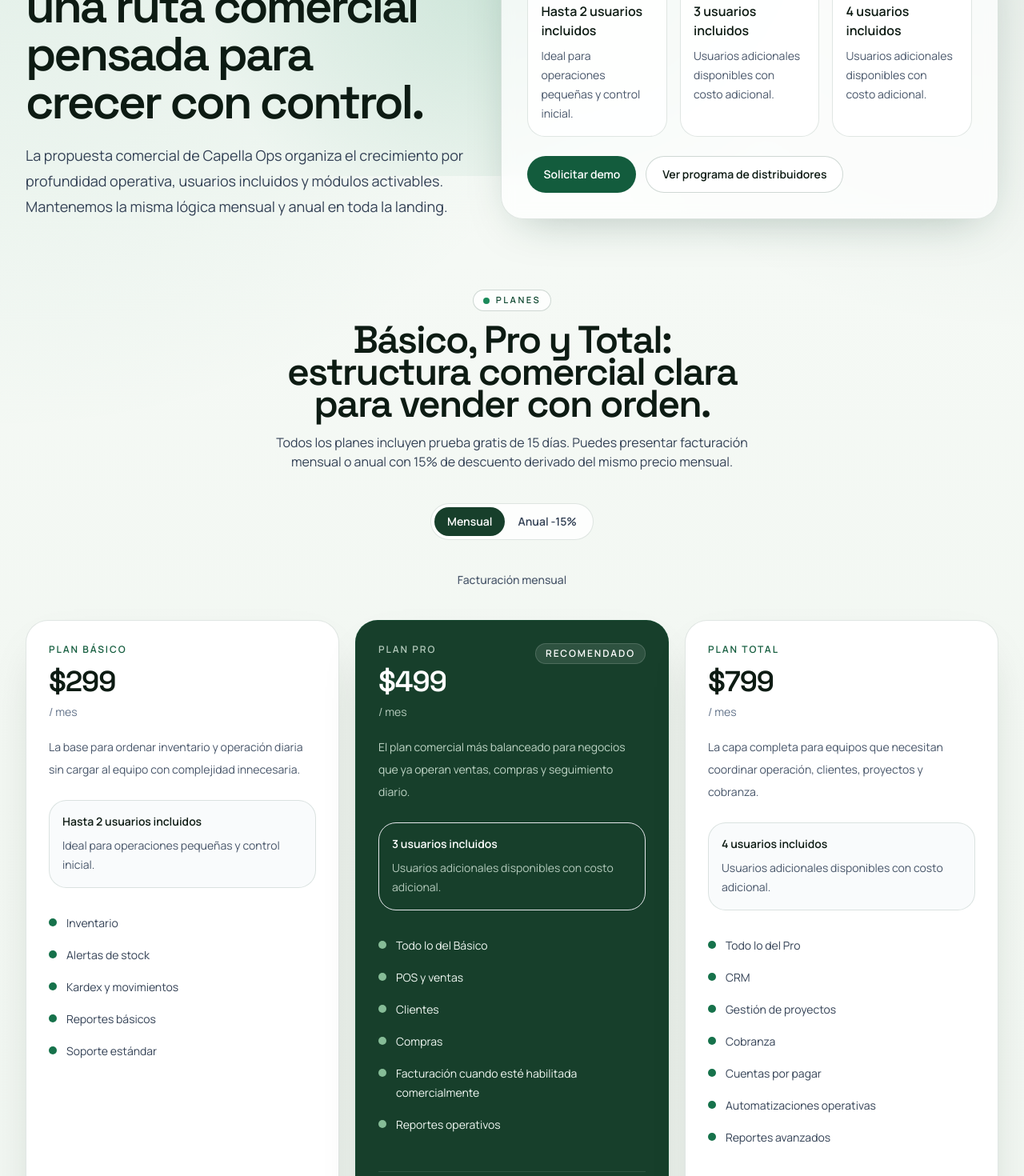
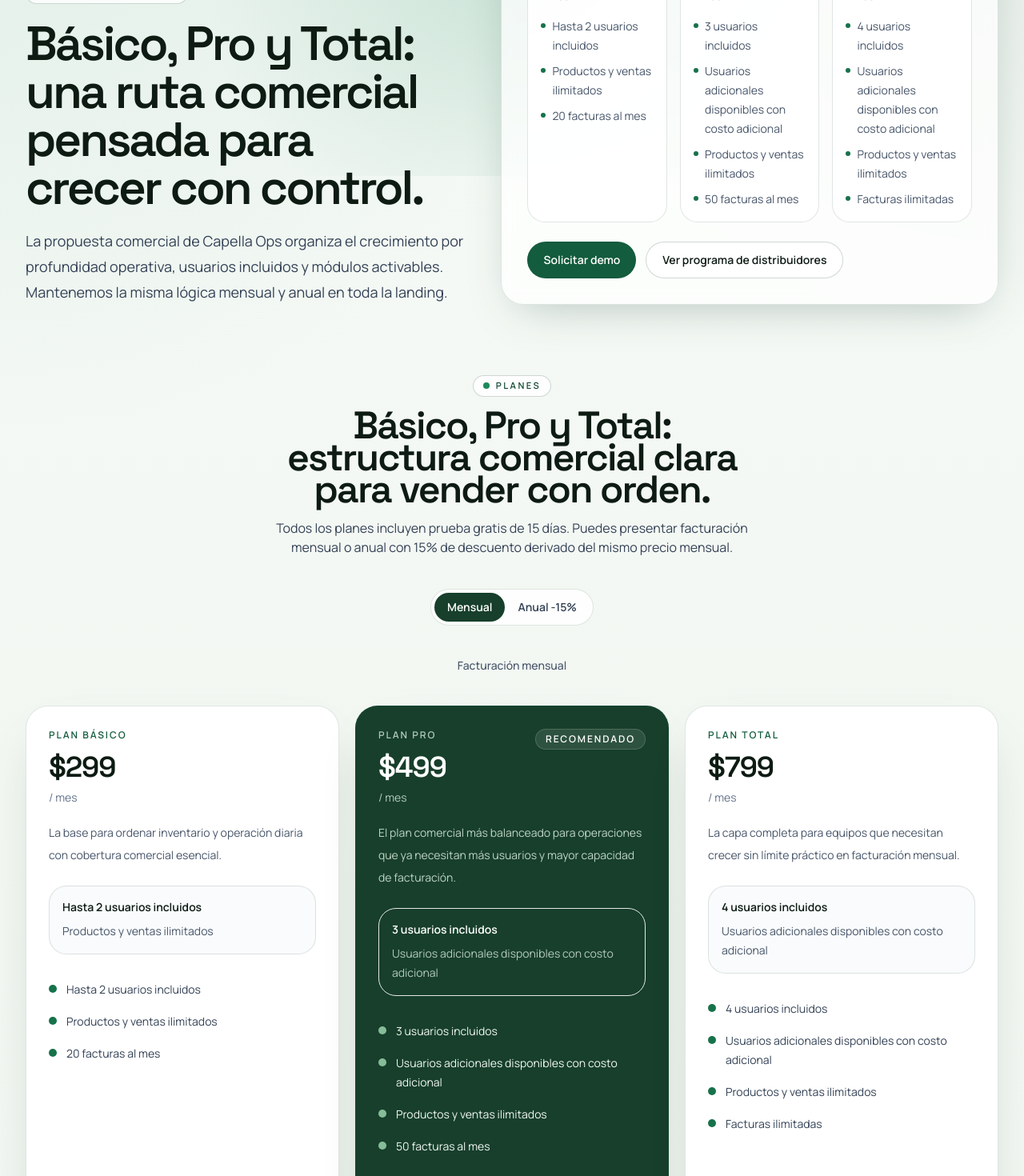
Before and after one commit to Asteroide97/capella-ops-landing, a Next.js app: page /planes in a window 1280 px wide. Shown: the part 320-1790 px from the top of the page at 80% size. Built offline with nearby package versions, Linux system fonts and the light colour scheme.

Commit message:
Update plan limits and billing features

```diff
--- a/src/app/planes/page.tsx
+++ b/src/app/planes/page.tsx
@@ -11,6 +11,14 @@
   description:
     "Consulta los planes Básico, Pro y Total de Capella Ops, con usuarios incluidos, módulos comerciales y descuento anual derivado del precio mensual."
 };
+
+function formatMoney(value: number) {
+  return new Intl.NumberFormat("es-MX", {
+    style: "currency",
+    currency: "MXN",
+    maximumFractionDigits: 0
+  }).format(value);
+}
 
 export default function PlansPage() {
   return (
@@ -33,8 +41,16 @@
               {pricingPlans.map((plan) => (
                 <div key={plan.name} className="rounded-[22px] border border-[color:var(--line)] bg-white/85 p-4">
                   <p className="text-xs font-semibold uppercase tracking-[0.18em] text-green-700">Plan {plan.name}</p>
-                  <p className="mt-3 text-base font-semibold text-ink">{plan.includedUsers}</p>
-                  <p className="mt-2 text-sm leading-6 text-slate-600">{plan.extraUsers}</p>
+                  <p className="mt-3 text-2xl font-semibold text-ink">{formatMoney(plan.monthlyPrice)}</p>
+                  <p className="mt-1 text-sm text-slate-500">/ mes</p>
+                  <ul className="mt-4 space-y-2 text-sm leading-6 text-slate-600">
+                    {plan.features.map((feature) => (
+                      <li key={feature} className="flex items-start gap-2">
+                        <span className="mt-2 h-1.5 w-1.5 shrink-0 rounded-full bg-green-600" />
+                        <span>{feature}</span>
+                      </li>
+                    ))}
+                  </ul>
                 </div>
               ))}
             </div>
--- a/src/lib/site.ts
+++ b/src/lib/site.ts
@@ -74,14 +74,12 @@
     monthlyPrice: 299,
     highlighted: false,
     includedUsers: "Hasta 2 usuarios incluidos",
-    extraUsers: "Ideal para operaciones pequeñas y control inicial.",
-    description: "La base para ordenar inventario y operación diaria sin cargar al equipo con complejidad innecesaria.",
+    extraUsers: "Productos y ventas ilimitados",
+    description: "La base para ordenar inventario y operación diaria con cobertura comercial esencial.",
     features: [
-      "Inventario",
-      "Alertas de stock",
-      "Kardex y movimientos",
-      "Reportes básicos",
-      "Soporte estándar"
+      "Hasta 2 usuarios incluidos",
+      "Productos y ventas ilimitados",
+      "20 facturas al mes"
     ]
   },
   {
@@ -89,15 +87,14 @@
     monthlyPrice: 499,
     highlighted: true,
     includedUsers: "3 usuarios incluidos",
-    extraUsers: "Usuarios adicionales disponibles con costo adicional.",
-    description: "El plan comercial más balanceado para negocios que ya operan ventas, compras y seguimiento diario.",
+    extraUsers: "Usuarios adicionales disponibles con costo adicional",
+    description:
+      "El plan comercial más balanceado para operaciones que ya necesitan más usuarios y mayor capacidad de facturación.",
     features: [
-      "Todo lo del Básico",
-      "POS y ventas",
-      "Clientes",
-      "Compras",
-      "Facturación cuando esté habilitada comercialmente",
-      "Reportes operativos"
+      "3 usuarios incluidos",
+      "Usuarios adicionales disponibles con costo adicional",
+      "Productos y ventas ilimitados",
+      "50 facturas al mes"
     ]
   },
   {
@@ -105,16 +102,13 @@
     monthlyPrice: 799,
     highlighted: false,
     includedUsers: "4 usuarios incluidos",
-    extraUsers: "Usuarios adicionales disponibles con costo adicional.",
-    description: "La capa completa para equipos que necesitan coordinar operación, clientes, proyectos y cobranza.",
+    extraUsers: "Usuarios adicionales disponibles con costo adicional",
+    description: "La capa completa para equipos que necesitan crecer sin límite práctico en facturación mensual.",
     features: [
-      "Todo lo del Pro",
-      "CRM",
-      "Gestión de proyectos",
-      "Cobranza",
-      "Cuentas por pagar",
-      "Automatizaciones operativas",
-      "Reportes avanzados"
+      "4 usuarios incluidos",
+      "Usuarios adicionales disponibles con costo adicional",
+      "Productos y ventas ilimitados",
+      "Facturas ilimitadas"
     ]
   }
 ] as const;
```
